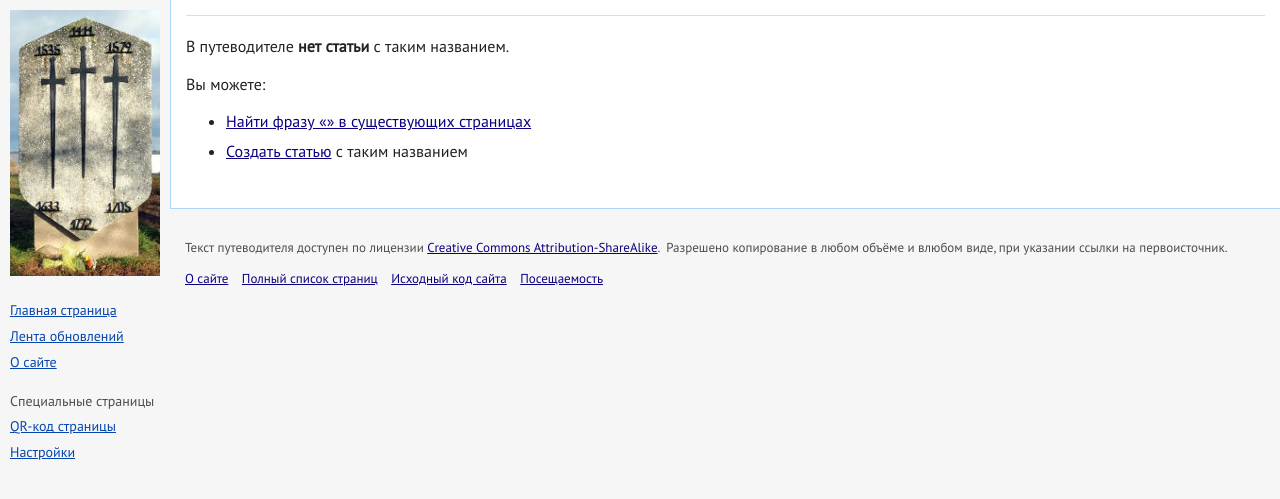
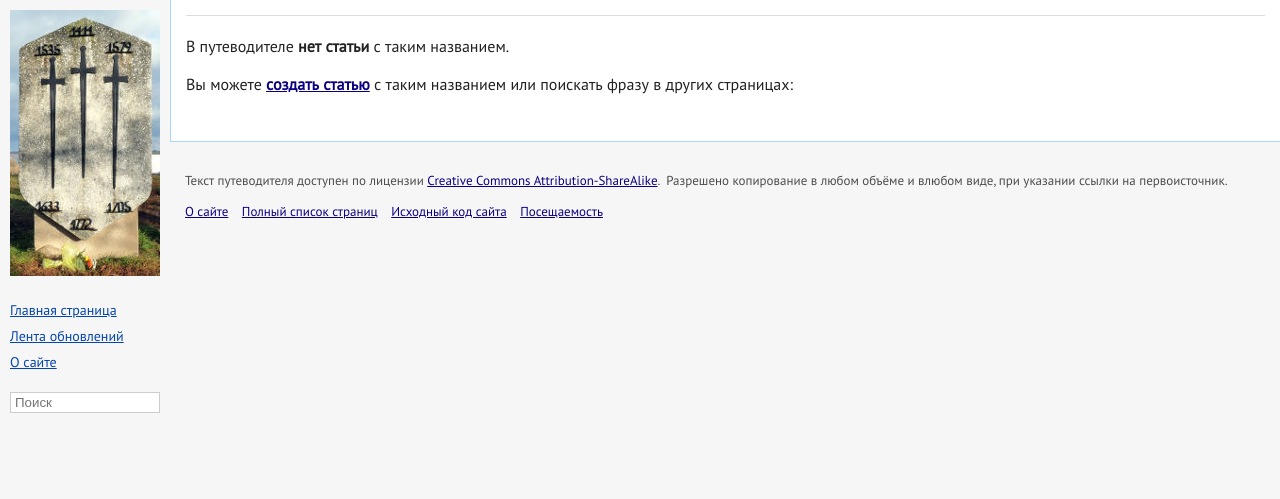
Before and after one commit to sebezh-gid/sebezh-gid.github.io, a PHP site: template templates/nopage.twig in a window 1280 px wide. Shown: the top 499 px of the page. Run offline with PHP 8.4, Linux system fonts and the light colour scheme; the template is opened without the code that fills it, so the values that code supplies are empty; some libraries are stand-ins or nearby versions.

Commit message:
Search by Yandex

```diff
--- a/templates/base.twig
+++ b/templates/base.twig
@@ -35,11 +35,12 @@
                     <li><a href="/wiki?name=О+сайте">О сайте</a></li>
                 </ul>
 
-                <h2>Специальные страницы</h2>
-                <ul id="specialpages">
-                    <li><a href="/wiki?name=QR-коды">QR-код страницы</a></li>
-                    <li><a href="/wiki?name=Настройки">Настройки</a></li>
-                </ul>
+                <form method="get" action="https://yandex.ru/search/site/" target="_blank">
+                    <input type="hidden" name="searchid" value="2319971"/>
+                    <input type="hidden" name="web" value="0"/>
+                    <input type="hidden" name="l10n" value="ru"/>
+                    <input type="text" name="text" value="" placeholder="Поиск" autocomplete="off" style="width: 140px; margin: 10px 0 0; padding: 2px 4px; border: solid 1px #ccc"/>
+                </form>
             </aside>
 
             <main class="container" role="main">
--- a/templates/nopage.twig
+++ b/templates/nopage.twig
@@ -11,9 +11,7 @@
 
 {% block page_contents %}
  <p>В путеводителе <strong>нет статьи</strong> с таким названием.</p>
- <p>Вы можете:</p>
- <ul>
-  <li><a href="/search?query={{ page_name }}">Найти фразу «{{ page_name }}» в существующих страницах</a></li>
-  <li><a href="/edit?name={{ page_name }}">Создать статью</a> с таким названием</a></li>
- </ul>
+ <p>Вы можете <a href="/edit?name={{ page_name }}"><strong>создать статью</strong></a> с таким названием</a> или поискать фразу в других страницах:</p>
+
+<div class="ya-site-form ya-site-form_inited_no" onclick="return {'action':'https://yandex.ru/search/site/','arrow':false,'bg':'transparent','fontsize':12,'fg':'#000000','language':'ru','logo':'rb','publicname':'Гид по Себежу','suggest':true,'target':'_self','tld':'ru','type':2,'usebigdictionary':true,'searchid':2319971,'input_fg':'#000000','input_bg':'#ffffff','input_fontStyle':'normal','input_fontWeight':'normal','input_placeholder':null,'input_placeholderColor':'#000000','input_borderColor':'#7f9db9'}"><form action="https://yandex.ru/search/site/" method="get" target="_self" accept-charset="utf-8"><input type="hidden" name="searchid" value="2319971"/><input type="hidden" name="l10n" value="ru"/><input type="hidden" name="reqenc" value=""/><input type="search" name="text" value="{{ page_name }}"/><input type="submit" value="Найти"/></form></div><style type="text/css">.ya-page_js_yes .ya-site-form_inited_no { display: none; }</style><script type="text/javascript">(function(w,d,c){var s=d.createElement('script'),h=d.getElementsByTagName('script')[0],e=d.documentElement;if((' '+e.className+' ').indexOf(' ya-page_js_yes ')===-1){e.className+=' ya-page_js_yes';}s.type='text/javascript';s.async=true;s.charset='utf-8';s.src=(d.location.protocol==='https:'?'https:':'http:')+'//site.yandex.net/v2.0/js/all.js';h.parentNode.insertBefore(s,h);(w[c]||(w[c]=[])).push(function(){Ya.Site.Form.init()})})(window,document,'yandex_site_callbacks');</script>
 {% endblock %}
```
